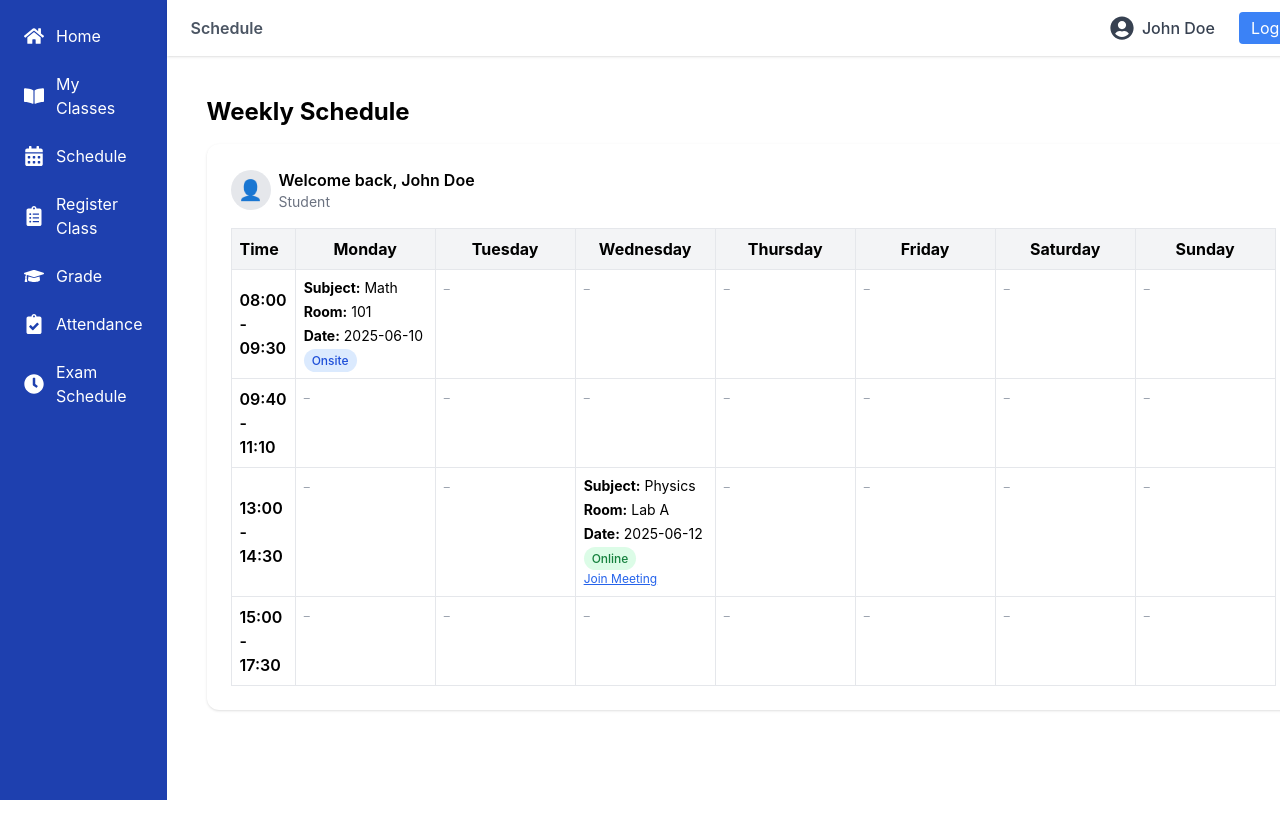
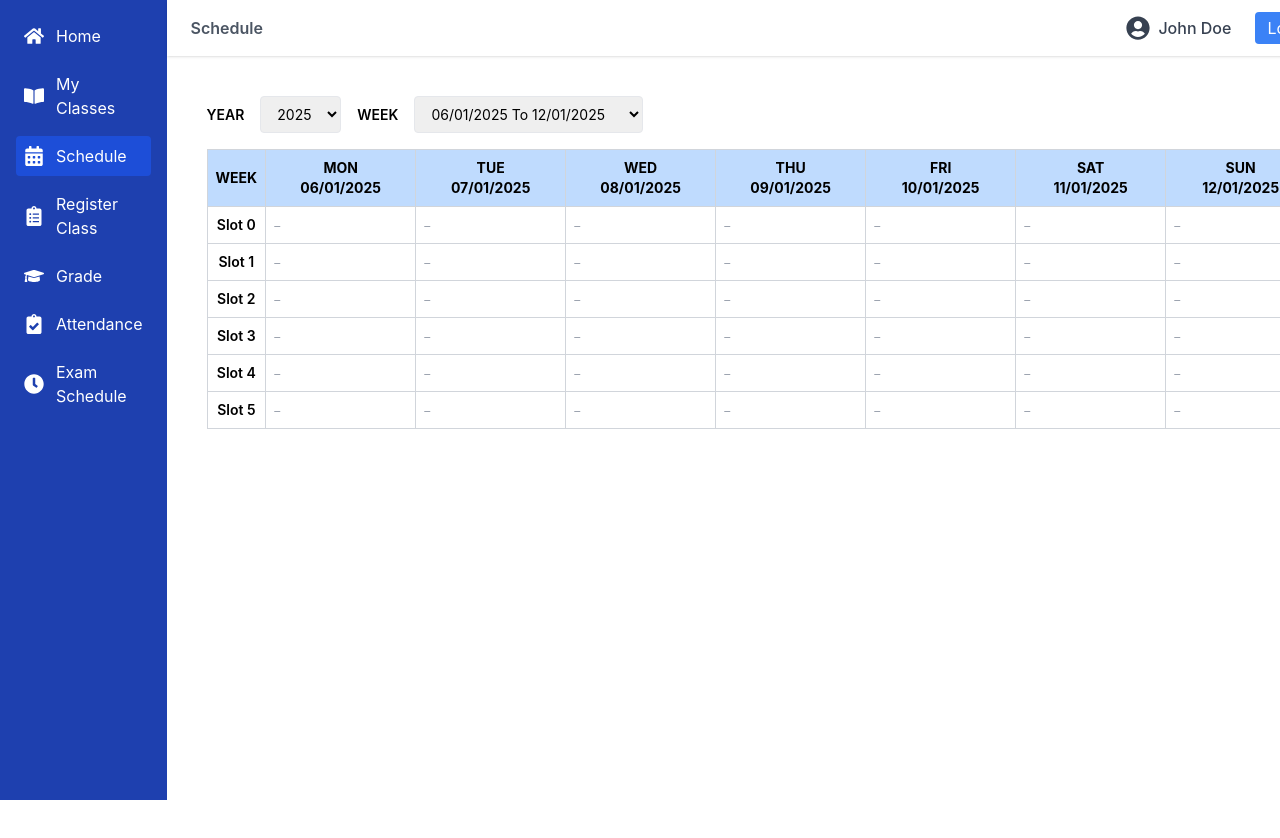
Before and after one commit to duyanh1306/EnglishCenterManagementApp, a React (Create React App) app in the folder client/: page /student/schedule in a window 1280 px wide. Shown: the top 838 px of the page. Before the commit the page ends 800 px from the top, so only its background shows below. Built offline with nearby package versions, Linux system fonts and the light colour scheme.

Commit message:
add file

```diff
--- a/client/src/components/student/Sidebar.js
+++ b/client/src/components/student/Sidebar.js
@@ -1,25 +1,21 @@
 import React, { useState } from "react";
-import { Link } from "react-router-dom";
+import { Link, useLocation } from "react-router-dom";
 import {
   FaHome,
   FaCalendarAlt,
   FaClipboardList,
   FaGraduationCap,
-  FaUser,
-  FaBell,
   FaBookOpen,
-  FaComments,
   FaClipboardCheck,
-  FaFileAlt,
   FaClock,
 } from "react-icons/fa";
 
 const Sidebar = () => {
   const [isOpen, setIsOpen] = useState(false);
+  const location = useLocation();
 
   const menuItems = [
     { name: "Home", icon: <FaHome />, path: "/student/dashboard" },
-
     { name: "My Classes", icon: <FaBookOpen />, path: "/student/my-classes" },
     { name: "Schedule", icon: <FaCalendarAlt />, path: "/student/schedule" },
     {
@@ -27,11 +23,7 @@ const Sidebar = () => {
       icon: <FaClipboardList />,
       path: "/student/register-class",
     },
-    {
-      name: "Grade ",
-      icon: <FaGraduationCap />,
-      path: "/student/grade",
-    },
+    { name: "Grade", icon: <FaGraduationCap />, path: "/student/grade" },
     {
       name: "Attendance",
       icon: <FaClipboardCheck />,
@@ -46,23 +38,25 @@ const Sidebar = () => {
 
   return (
     <div
-      className={`bg-blue-800 text-white h-screen p-4 ${
+      className={`bg-blue-800 text-white h-screen p-4 flex flex-col transition-all duration-300 ${
         isOpen ? "w-60" : "w-16"
-      } transition-all duration-300 md:w-60`}
+      } md:w-60`}
     >
       <button
         onClick={() => setIsOpen(!isOpen)}
-        className="mb-4 text-white text-xl md:hidden"
+        className="mb-6 text-white text-xl md:hidden self-end"
       >
         {isOpen ? "✖" : "☰"}
       </button>
 
-      <ul>
+      <ul className="flex flex-col gap-2">
         {menuItems.map((item) => (
-          <li key={item.path} className="mb-2">
+          <li key={item.path}>
             <Link
               to={item.path}
-              className="flex items-center p-2 hover:bg-blue-600 rounded transition-colors"
+              className={`flex items-center p-2 rounded hover:bg-blue-600 transition-colors ${
+                location.pathname === item.path ? "bg-blue-700" : ""
+              }`}
             >
               <span className="text-xl mr-3">{item.icon}</span>
               <span className={`${isOpen ? "block" : "hidden"} md:block`}>
--- a/client/src/pages/student/AttendanceDetail.js
+++ b/client/src/pages/student/AttendanceDetail.js
@@ -4,70 +4,136 @@ import { useParams } from "react-router-dom";
 
 const AttendanceDetail = () => {
   const { classId } = useParams();
+  const studentId = "u4";
+
   const [attendanceData, setAttendanceData] = useState([]);
 
   useEffect(() => {
-    // Dữ liệu điểm danh giả theo lớp
-    const fakeData = {
-      c1: [
-        { date: "2025-06-01", status: "Present", note: "" },
-        { date: "2025-06-02", status: "Absent", note: "Sick leave" },
-        { date: "2025-06-03", status: "Late", note: "Traffic jam" },
-      ],
-      c2: [
-        { date: "2025-06-05", status: "Present", note: "" },
-        { date: "2025-06-06", status: "Absent", note: "Family issue" },
-        { date: "2025-06-07", status: "Present", note: "" },
-      ],
-    };
+    // Sample collections from MongoDB-like structure
+    const scheduleList = [
+      {
+        id: "1",
+        slotId: "1",
+        classId: "c1",
+        roomId: "1",
+        date: "2025-05-25",
+      },
+      {
+        id: "2",
+        slotId: "2",
+        classId: "c1",
+        roomId: "2",
+        date: "2025-05-27",
+      },
+      {
+        id: "3",
+        slotId: "1",
+        classId: "c1",
+        roomId: "1",
+        date: "2025-06-01",
+      },
+    ];
 
-    setAttendanceData(fakeData[classId] || []);
+    const classes = [
+      {
+        id: "c1",
+        name: "A",
+        courseId: "course_001",
+        startDate: "2025-05-01",
+        status: "ongoing",
+        teacherId: [{ teacherId: "u2" }],
+        students: [
+          { studentId: "u4" },
+          { studentId: "u5" },
+          { studentId: "u6" },
+          { studentId: "u7" },
+          { studentId: "u8" },
+        ],
+      },
+    ];
+
+    const attendanceList = [
+      { _id: "1", studentId: "u4", scheduleId: "1", status: "present" },
+      { _id: "2", studentId: "u5", scheduleId: "1", status: "absent" },
+      { _id: "3", studentId: "u4", scheduleId: "2", status: "absent" },
+      { _id: "4", studentId: "u4", scheduleId: "3", status: "present" },
+    ];
+
+    const matchedAttendance = attendanceList.filter(
+      (record) => record.studentId === studentId
+    );
+
+    const fullRecords = matchedAttendance.map((att) => {
+      const schedule = scheduleList.find((s) => s.id === att.scheduleId);
+      const classInfo = classes.find((c) => c.id === schedule.classId);
+
+      const dateObj = new Date(schedule.date);
+      const dayName = dateObj.toLocaleDateString("en-US", { weekday: "long" });
+
+      return {
+        date: schedule.date,
+        day: dayName,
+        slot: `Slot ${schedule.slotId}`,
+        room: `Room ${schedule.roomId}`,
+        lecturer: classInfo.teacherId[0].teacherId,
+        className: classInfo.name,
+        status: att.status.charAt(0).toUpperCase() + att.status.slice(1),
+      };
+    });
+
+    setAttendanceData(fullRecords);
   }, [classId]);
 
   const statusBadge = (status) => {
     const base = "px-2 py-0.5 rounded text-xs font-medium";
     if (status === "Present") return `${base} bg-green-100 text-green-700`;
     if (status === "Absent") return `${base} bg-red-100 text-red-700`;
-    if (status === "Late") return `${base} bg-yellow-100 text-yellow-700`;
+    if (status === "Future") return `${base} bg-gray-100 text-gray-500`;
     return base;
   };
 
   return (
-    <div className="p-6">
-      <h1 className="text-2xl font-bold mb-6 text-blue-800">
-        Attendance Detail - Class {classId}
-      </h1>
+    <div className="p-6 min-h-screen bg-gray-50">
+      <h1 className="text-2xl font-bold mb-6 text-blue-800">View attendance</h1>
 
       <div className="overflow-x-auto border rounded shadow bg-white">
-        <table className="min-w-full border-collapse">
-          <thead className="bg-gray-100">
+        <table className="min-w-full border-collapse text-sm">
+          <thead className="bg-blue-100 text-blue-800">
             <tr>
-              <th className="border px-4 py-3 text-left">Date</th>
-              <th className="border px-4 py-3 text-left">Status</th>
-              <th className="border px-4 py-3 text-left">Note</th>
+              <th className="border px-3 py-2">No.</th>
+              <th className="border px-3 py-2">Date</th>
+              <th className="border px-3 py-2">Day</th>
+              <th className="border px-3 py-2">Slot</th>
+              <th className="border px-3 py-2">Room</th>
+              <th className="border px-3 py-2">Lecturer</th>
+              <th className="border px-3 py-2">Class</th>
+              <th className="border px-3 py-2">Attendance</th>
             </tr>
           </thead>
           <tbody>
             {attendanceData.length === 0 ? (
               <tr>
-                <td colSpan="3" className="text-center py-6 text-gray-500">
-                  No attendance records for this class.
+                <td colSpan="8" className="text-center py-6 text-gray-500">
+                  No attendance records found.
                 </td>
               </tr>
             ) : (
-              attendanceData.map((record, index) => (
+              attendanceData.map((item, index) => (
                 <tr
                   key={index}
                   className="hover:bg-gray-50 transition-colors duration-200"
                 >
-                  <td className="border px-4 py-2">{record.date}</td>
-                  <td className="border px-4 py-2">
-                    <span className={statusBadge(record.status)}>
-                      {record.status}
+                  <td className="border px-3 py-2 text-center">{index + 1}</td>
+                  <td className="border px-3 py-2">{item.date}</td>
+                  <td className="border px-3 py-2">{item.day}</td>
+                  <td className="border px-3 py-2">{item.slot}</td>
+                  <td className="border px-3 py-2">{item.room}</td>
+                  <td className="border px-3 py-2">{item.lecturer}</td>
+                  <td className="border px-3 py-2">{item.className}</td>
+                  <td className="border px-3 py-2 text-center">
+                    <span className={statusBadge(item.status)}>
+                      {item.status}
                     </span>
-                  </td>
-                  <td className="border px-4 py-2 text-gray-700">
-                    {record.note || "-"}
                   </td>
                 </tr>
               ))
@@ -75,6 +141,20 @@ const AttendanceDetail = () => {
           </tbody>
         </table>
       </div>
+
+      {attendanceData.length > 0 && (
+        <div className="mt-4 text-sm text-gray-600">
+          <strong className="text-red-600">Absent:</strong>{" "}
+          {Math.round(
+            (attendanceData.filter((d) => d.status === "Absent").length /
+              attendanceData.length) *
+              100
+          )}
+          % ABSENT SO FAR (
+          {attendanceData.filter((d) => d.status === "Absent").length} ABSENT ON{" "}
+          {attendanceData.length} TOTAL).
+        </div>
+      )}
     </div>
   );
 };
--- a/client/src/pages/student/GradeDetails.js
+++ b/client/src/pages/student/GradeDetails.js
@@ -46,7 +46,7 @@ const GradeDetails = () => {
         <thead className="bg-gray-100">
           <tr>
             <th className="border p-2">Skill</th>
-            <th className="border p-2">Score</th>
+            <th className="border p-2">Grades</th>
             <th className="border p-2">Comment</th>
           </tr>
         </thead>
--- a/client/src/pages/student/Grades.js
+++ b/client/src/pages/student/Grades.js
@@ -124,7 +124,7 @@ const Grades = () => {
           <tr>
             <th className="p-2 border text-left">Class</th>
             <th className="p-2 border text-left">Course</th>
-            <th className="p-2 border text-left">Score</th>
+            <th className="p-2 border text-left">Grades</th>
             <th className="p-2 border text-left">Comment</th>
             <th className="p-2 border text-left">Action</th>
           </tr>
--- a/client/src/pages/student/StudentDashboard.js
+++ b/client/src/pages/student/StudentDashboard.js
@@ -1,4 +1,4 @@
-import React, { useEffect, useState } from "react";
+import React, { useState } from "react";
 import {
   FaBookOpen,
   FaGraduationCap,
@@ -7,7 +7,7 @@ import {
 } from "react-icons/fa";
 
 const StudentDashboard = () => {
-  const [stats, setStats] = useState({
+  const [stats] = useState({
     fullName: "Nguyen Van Luong",
     studentId: "ST123456",
     totalClasses: 5,
--- a/client/src/pages/student/StudentSchedule.js
+++ b/client/src/pages/student/StudentSchedule.js
@@ -1,123 +1,181 @@
-import React from "react";
+import { useState, useEffect } from "react";
 
-const scheduleData = [
-  {
-    day: "Monday",
-    time: "08:00 - 09:30",
-    subject: "Math",
-    room: "101",
-    date: "2025-06-10",
-    mode: "Onsite",
-  },
-  {
-    day: "Wednesday",
-    time: "13:00 - 14:30",
-    subject: "Physics",
-    room: "Lab A",
-    date: "2025-06-12",
-    mode: "Online",
-    link: "https://zoom.us/j/123456789",
-  },
-];
+export default function StudentSchedule() {
+  const [year, setYear] = useState(2025);
+  const [weeks, setWeeks] = useState([]);
+  const [selectedWeek, setSelectedWeek] = useState(null);
+  const [schedule, setSchedule] = useState([]);
 
-const daysOfWeek = [
-  "Monday",
-  "Tuesday",
-  "Wednesday",
-  "Thursday",
-  "Friday",
-  "Saturday",
-  "Sunday",
-];
+  const daysOfWeek = ["MON", "TUE", "WED", "THU", "FRI", "SAT", "SUN"];
+  const slotLabels = [
+    "Slot 0",
+    "Slot 1",
+    "Slot 2",
+    "Slot 3",
+    "Slot 4",
+    "Slot 5",
+  ];
 
-const timeSlots = [
-  "08:00 - 09:30",
-  "09:40 - 11:10",
-  "13:00 - 14:30",
-  "15:00 - 17:30",
-];
+  const generateWeeksOfYear = (targetYear) => {
+    const startDate = new Date(`${targetYear}-01-01`);
+    const weeks = [];
 
-const StudentSchedule = () => {
+    while (startDate.getDay() !== 1) {
+      startDate.setDate(startDate.getDate() + 1);
+    }
+
+    for (let i = 0; i < 53; i++) {
+      const weekStart = new Date(startDate);
+      weekStart.setDate(startDate.getDate() + i * 7);
+
+      const weekEnd = new Date(weekStart);
+      weekEnd.setDate(weekStart.getDate() + 6);
+
+      if (weekStart.getFullYear() > targetYear) break;
+
+      const label = `${weekStart.toLocaleDateString(
+        "en-GB"
+      )} To ${weekEnd.toLocaleDateString("en-GB")}`;
+      weeks.push({
+        label,
+        start: new Date(weekStart),
+        end: new Date(weekEnd),
+      });
+    }
+    return weeks;
+  };
+
+  const formatDate = (dateObj) => {
+    if (!(dateObj instanceof Date) || isNaN(dateObj)) return "";
+    return dateObj.toISOString().split("T")[0];
+  };
+
+  const getDateByOffset = (startDate, offset) => {
+    if (!startDate) return null;
+    const date = new Date(startDate);
+    date.setDate(date.getDate() + offset);
+    return date;
+  };
+
+  const getScheduleItem = (slotId, dateStr) => {
+    return schedule.find(
+      (item) => item.slotId === slotId && item.date === dateStr
+    );
+  };
+
+  useEffect(() => {
+    const newWeeks = generateWeeksOfYear(year);
+    setWeeks(newWeeks);
+    setSelectedWeek(newWeeks[0]);
+  }, [year]);
+
+  useEffect(() => {
+    const fetchedSchedule = [
+      {
+        id: "1",
+        slotId: "1",
+        className: "A",
+        course: "TOEIC",
+        room: "R101",
+        date: "2025-07-08", // Tuesday
+      },
+      {
+        id: "2",
+        slotId: "2",
+        className: "A",
+        course: "TOEIC",
+        room: "R102",
+        date: "2025-07-10", // Thursday
+      },
+      {
+        id: "3",
+        slotId: "3",
+        className: "A",
+        course: "TOEIC",
+        room: "R103",
+        date: "2025-07-09", // Wednesday
+      },
+    ];
+    setSchedule(fetchedSchedule);
+  }, []);
+
   return (
-    <div className="flex flex-col w-full p-6">
-      <div className="mb-4">
-        <h2 className="text-2xl font-bold">Weekly Schedule</h2>
-        {/* <p className="text-gray-500">Week of 9/6/2025 - 15/6/2025</p> */}
+    <div className="p-6 bg-white min-h-screen">
+      <div className="flex items-center gap-4 mb-4">
+        <label className="text-sm font-semibold">YEAR</label>
+        <select
+          value={year}
+          onChange={(e) => setYear(+e.target.value)}
+          className="border px-3 py-2 rounded text-sm"
+        >
+          <option value={2024}>2024</option>
+          <option value={2025}>2025</option>
+          <option value={2026}>2026</option>
+        </select>
+
+        <label className="text-sm font-semibold">WEEK</label>
+        <select
+          value={selectedWeek?.label || ""}
+          onChange={(e) => {
+            const week = weeks.find((w) => w.label === e.target.value);
+            setSelectedWeek(week);
+          }}
+          className="border px-3 py-2 rounded text-sm max-w-[250px]"
+        >
+          {weeks.map((week) => (
+            <option key={week.label} value={week.label}>
+              {week.label}
+            </option>
+          ))}
+        </select>
       </div>
 
-      <div className="bg-white rounded-xl shadow p-6 overflow-x-auto w-full max-w-[1200px]">
-        <div className="mb-4 flex items-center justify-between">
-          <div className="flex items-center gap-2">
-            <div className="w-10 h-10 bg-gray-200 rounded-full flex items-center justify-center text-xl">
-              👤
-            </div>
-            <div>
-              <p className="font-semibold">Welcome back, John Doe</p>
-              <p className="text-sm text-gray-500">Student</p>
-            </div>
-          </div>
-        </div>
-
-        <table className="table w-full border border-gray-200 min-w-full">
+      {selectedWeek ? (
+        <table className="w-full border-collapse border border-gray-300 text-sm">
           <thead>
-            <tr className="bg-gray-100">
-              <th className="border p-2 text-left w-32">Time</th>
-              {daysOfWeek.map((day) => (
-                <th key={day} className="border p-2 text-center">
-                  {day}
-                </th>
-              ))}
+            <tr className="bg-blue-200 text-center">
+              <th className="border border-gray-300 p-2 font-bold">WEEK</th>
+              {daysOfWeek.map((day, idx) => {
+                const date = getDateByOffset(selectedWeek.start, idx);
+                return (
+                  <th key={day} className="border border-gray-300 p-2">
+                    {day}
+                    <br />
+                    {date.toLocaleDateString("en-GB")}
+                  </th>
+                );
+              })}
             </tr>
           </thead>
-
           <tbody>
-            {timeSlots.map((time) => (
-              <tr key={time}>
-                <td className="border p-2 font-semibold w-32">{time}</td>
-
-                {daysOfWeek.map((day) => {
-                  const item = scheduleData.find(
-                    (s) => s.day === day && s.time === time
-                  );
+            {slotLabels.map((slotLabel, rowIdx) => (
+              <tr key={slotLabel} className="text-center">
+                <td className="border border-gray-300 p-2 font-semibold">
+                  {slotLabel}
+                </td>
+                {daysOfWeek.map((_, colIdx) => {
+                  const date = getDateByOffset(selectedWeek.start, colIdx);
+                  const dateStr = formatDate(date);
+                  const item = getScheduleItem(`${rowIdx}`, dateStr);
 
                   return (
                     <td
-                      key={day}
-                      className="border p-2 text-sm align-top min-w-[140px] text-left"
+                      key={colIdx}
+                      className="border border-gray-300 p-2 text-left min-w-[150px] align-top"
                     >
                       {item ? (
                         <div className="space-y-1">
                           <div>
-                            <span className="font-bold">Subject:</span>{" "}
-                            {item.subject}
+                            <span className="font-bold">Class:</span>{" "}
+                            {item.className}
+                          </div>
+                          <div>
+                            <span className="font-bold">Course:</span>{" "}
+                            {item.course}
                           </div>
                           <div>
                             <span className="font-bold">Room:</span> {item.room}
                           </div>
-                          <div>
-                            <span className="font-bold">Date:</span> {item.date}
-                          </div>
-                          <div>
-                            <span
-                              className={`text-xs font-medium px-2 py-1 rounded-full ${
-                                item.mode === "Online"
-                                  ? "bg-green-100 text-green-700"
-                                  : "bg-blue-100 text-blue-700"
-                              }`}
-                            >
-                              {item.mode}
-                            </span>
-                          </div>
-                          {item.link && (
-                            <a
-                              href={item.link}
-                              className="text-blue-600 underline text-xs"
-                              target="_blank"
-                              rel="noopener noreferrer"
-                            >
-                              Join Meeting
-                            </a>
-                          )}
                         </div>
                       ) : (
                         <span className="text-gray-400 text-xs">–</span>
@@ -129,9 +187,9 @@ const StudentSchedule = () => {
             ))}
           </tbody>
         </table>
-      </div>
+      ) : (
+        <p className="text-gray-500">Loading schedule...</p>
+      )}
     </div>
   );
-};
-
-export default StudentSchedule;
+}
```
Also changed, not shown: client/src/components/student/Navbar.js (+8 -30 lines).
